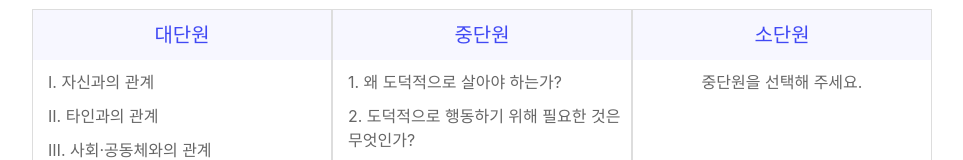
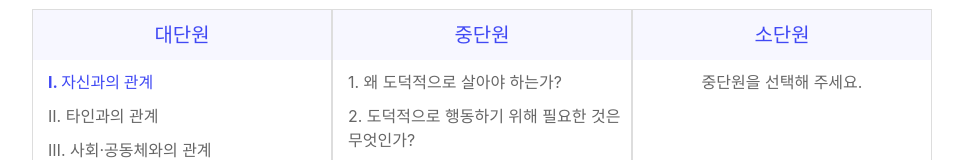
Before and after one commit to Teacher-fit/Frontend, a React (Vite) app: page / in a window 1280 px wide. Both pictures are taken after a click on the item "Ⅰ. 자신과의 관계". Shown: the part 917-1077 px from the top of the page, without its empty margins (158-1121 px from the left). Built offline with nearby package versions, Linux system fonts and the light colour scheme.

Commit message:
feat: 단원 선택 style 상호작용구현

```diff
--- a/src/components/Checkbox.tsx
+++ b/src/components/Checkbox.tsx
@@ -68,7 +68,7 @@ const Checkmark = styled.span<{ checked: boolean }>`
     border-width: 0 2px 2px 0;
     transform: rotate(45deg);
     position: absolute;
-    left: 8px;
+    left: 7px;
     top: 4px;
   }
 `
--- a/src/components/TextbookTable.tsx
+++ b/src/components/TextbookTable.tsx
@@ -1,6 +1,12 @@
 import { useState } from 'react'
 import styled from 'styled-components'
 import { TextbookData } from '../mock/TextbookData'
+
+interface Unit {
+  id: number
+  title: string
+  chapters: Chapter[]
+}
 
 interface Chapter {
   id: number
@@ -13,23 +19,33 @@ interface Section {
   title: string
 }
 
-interface Unit {
-  id: number
-  title: string
-  chapters: Chapter[]
-}
-
 const TextbookTable = () => {
+  // Unit >> Chapter >> Section
   const [selectedUnit, setSelectedUnit] = useState<Unit | null>(null)
   const [selectedChapter, setSelectedChapter] = useState<Chapter | null>(null)
+  const [selectedSection, setSelectedSection] = useState<Section | null>(null)
+
+  const [selectedUnitId, setSelectedUnitId] = useState<number | null>(null)
+  const [selectedChapterId, setSelectedChapterId] = useState<number | null>(
+    null
+  )
+  const [selectedSectionId, setSelectedSectionId] = useState<number | null>(
+    null
+  )
 
   const handleUnitClick = (unit: Unit) => {
     setSelectedUnit(unit)
-    setSelectedChapter(null) // 대단원을 선택할 때 중단원 초기화
+    setSelectedChapter(null) // 대단원을 새로 선택할 때 기선택했던 중단원 초기화
+    setSelectedChapterId(null) // 대단원을 새로 선택할 때 기선택했던 중단원 ID 초기화
   }
 
   const handleChapterClick = (chapter: Chapter) => {
     setSelectedChapter(chapter)
+    setSelectedSectionId(null) // 중단원을 새로 선택할 기선택했던 소단원 ID 초기화
+  }
+
+  const handleSectionClick = (section: Section) => {
+    setSelectedSection(section)
   }
 
   return (
@@ -39,8 +55,16 @@ const TextbookTable = () => {
         <Column>
           <StyledHeading>대단원</StyledHeading>
           <StyledUl>
-            {TextbookData.map((unit) => (
-              <StyledLi key={unit.id} onClick={() => handleUnitClick(unit)}>
+            {TextbookData.map((unit, index) => (
+              <StyledLi
+                key={unit.id}
+                onClick={() => {
+                  setSelectedUnitId(index)
+                  handleUnitClick(unit)
+                  //TODO: api 요청 로직 추가
+                }}
+                isClicked={selectedUnitId === index}
+              >
                 {unit.title}
               </StyledLi>
             ))}
@@ -52,17 +76,22 @@ const TextbookTable = () => {
           <StyledHeading>중단원</StyledHeading>
           {selectedUnit ? (
             <StyledUl>
-              {selectedUnit.chapters.map((chapter) => (
+              {selectedUnit.chapters.map((chapter, index) => (
                 <StyledLi
                   key={chapter.id}
-                  onClick={() => handleChapterClick(chapter)}
+                  onClick={() => {
+                    setSelectedChapterId(index)
+                    handleChapterClick(chapter)
+                    //TODO: api 요청 로직 추가
+                  }}
+                  isClicked={selectedChapterId === index}
                 >
                   {chapter.title}
                 </StyledLi>
               ))}
             </StyledUl>
           ) : (
-            <p style={{color: '#666666'}}>대단원을 선택해 주세요.</p>
+            <p style={{ color: '#666666' }}>대단원을 선택해 주세요.</p>
           )}
         </Column>
 
@@ -71,12 +100,22 @@ const TextbookTable = () => {
           <StyledHeading>소단원</StyledHeading>
           {selectedChapter ? (
             <StyledUl>
-              {selectedChapter.sections.map((section) => (
-                <StyledLi key={section.id}>{section.title}</StyledLi>
+              {selectedChapter.sections.map((section, index) => (
+                <StyledLi
+                  key={section.id}
+                  onClick={() => {
+                    setSelectedSectionId(index)
+                    handleSectionClick(section)
+                    //TODO: api 요청 로직 추가
+                  }}
+                  isClicked={selectedSectionId === index}
+                >
+                  {section.title}
+                </StyledLi>
               ))}
             </StyledUl>
           ) : (
-            <p style={{color: '#666666'}}>중단원을 선택해 주세요.</p>
+            <p style={{ color: '#666666' }}>중단원을 선택해 주세요.</p>
           )}
         </Column>
       </TableContainer>
@@ -87,12 +126,16 @@ const TextbookTable = () => {
 export default TextbookTable
 
 /* Styled Components */
-const StyledLi = styled.li`
+const StyledLi = styled.li<{ isClicked: boolean }>`
   padding-bottom: 10px;
-  color: #666666;
   transition: all 0.3s ease;
+  font-weight: ${({ isClicked }) => (isClicked ? 'bold' : 'normal')};
+  color: ${({ isClicked }) => (isClicked ? '#4049F4' : '#666666')};
+
+  // hover 스타일 적용
   &:hover {
     font-weight: bold;
+    color: #4049f4;
   }
 `
 
--- a/src/pages/Home.tsx
+++ b/src/pages/Home.tsx
@@ -1,4 +1,4 @@
-import React, { useEffect, useState } from 'react'
+import { useEffect, useState } from 'react'
 import * as S from './Home.style'
 import Header from '../components/Header'
 import Footer from '../components/Footer'
```
